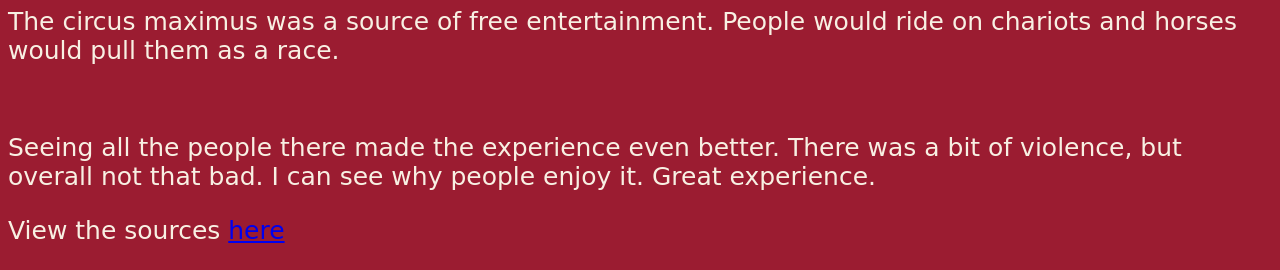
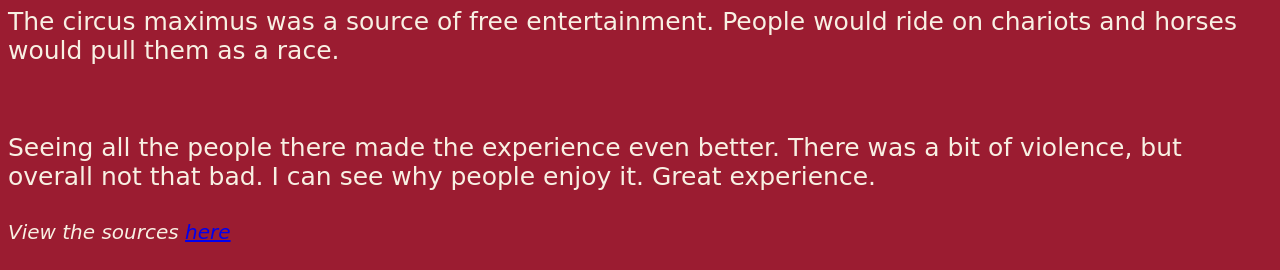
Before and after one commit to drewlobel/ROME, a plain HTML site: page index.html in a window 1280 px wide. Shown: the part 1177-1447 px from the top of the page. Drawn offline with Linux system fonts and the light colour scheme.

Commit message:
Update index.html

```diff
--- a/index.html
+++ b/index.html
@@ -22,7 +22,7 @@
                <p>The circus maximus was a source of free entertainment. People would ride on chariots and horses would pull them as a race.</p>
                <br>
               <p>Seeing all the people there made the experience even better. There was a bit of violence, but overall not that bad. I can see why people enjoy it. Great experience.<p>
-                    <p>View the sources <a href="https://docs.google.com/document/d/1fYM8P9hHNGU6BiWifOQJpz09bVK2ylOBYpNf75vpb64/edit?usp=sharing" target="_blank"> here</p></a>
+                    <cite>View the sources <a href="https://docs.google.com/document/d/1fYM8P9hHNGU6BiWifOQJpz09bVK2ylOBYpNf75vpb64/edit?usp=sharing" target="_blank"> here</cite></a>
 
 
 
```
